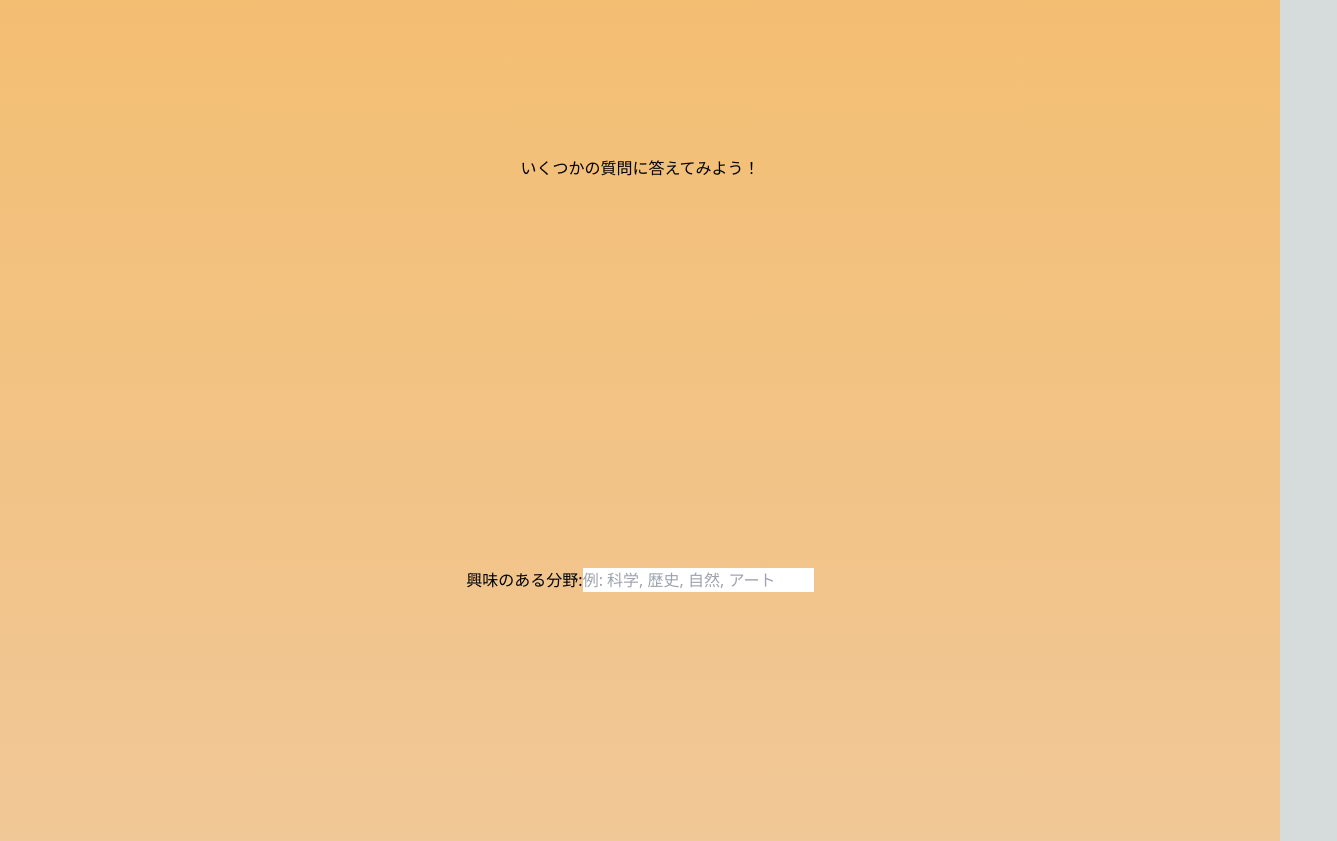
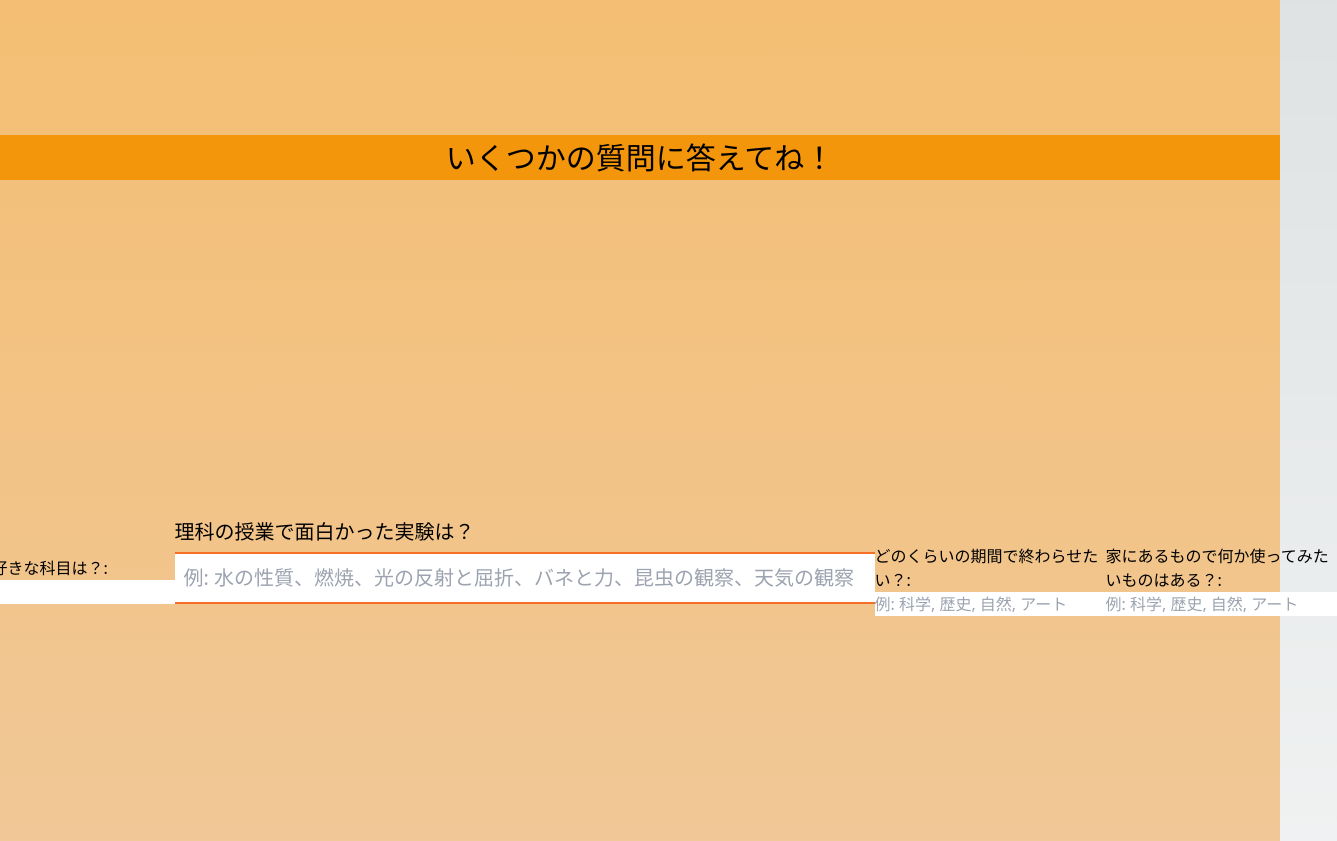
Before and after one commit to daiki0930/Deliverables1, a Next.js app: page /Research/MyPage in a window 1280 px wide. Shown: the part 420-1261 px from the top of the page, 1337 px wide, since content can reach past the window. Built offline with nearby package versions, Linux system fonts and the light colour scheme; no server answers.

Commit message:
質問項目追加

```diff
--- a/src/pages/Research/MyPage/index.jsx
+++ b/src/pages/Research/MyPage/index.jsx
@@ -79,8 +79,8 @@ const Home = () => {
     }
     return (
         <div className={ styles.background_home }>
-            <div style ={{position: 'absolute', top: 20, width: '60%', textAlign: 'center', background: 'white'}}>
-                <p style={{ fontSize: '60px', fontWeight: 'bold', color: '#ea9917'}}>
+            <div style ={{ position: 'absolute', top: 20, width: '75%', textAlign: 'center', backgroundColor: '#ffffff'}}>
+                <p style={{ fontSize: '60px', fontWeight: 'bold', color: '#ea9917' }}>
                     AIと一緒に自由研究テーマを決めよう!
                 </p>
             </div>
@@ -89,14 +89,41 @@ const Home = () => {
             onClick={handleLogout}
             className={styles.button_LogOut}>ログアウト
             </button>
-
-
-
-            <p style ={{ position: 'absolute', bottom: '200px', }}>
-                いくつかの質問に答えてみよう！
+            <div style={{ position: 'absolute', bottom: '200px', width: '100%', textAlign: 'center', backgroundColor: '#f3960b'}}>
+            <p style ={{ fontSize: '30px', color: 'black'}}>
+                いくつかの質問に答えてね！
             </p>
+            </div>
             <label>
-          興味のある分野:
+                学校で好きな科目は？:
+                <input
+                type="text"
+                value={interests}
+                onChange={(e) => setInterests(e.target.value)}
+                // className={styles.question_input}
+                />
+            </label>
+            <label style={{ fontSize: '20px'}}>
+                理科の授業で面白かった実験は？
+                <input
+                type="text"
+                value={interests}
+                onChange={(e) => setInterests(e.target.value)}
+                placeholder="例: 水の性質、燃焼、光の反射と屈折、バネと力、昆虫の観察、天気の観察"
+                className={styles.question_input}
+                />
+            </label>
+            <label>
+                どのくらいの期間で終わらせたい？:
+                <input
+                type="text"
+                value={interests}
+                onChange={(e) => setInterests(e.target.value)}
+                placeholder="例: 科学, 歴史, 自然, アート"
+                />
+            </label>
+            <label>
+                家にあるもので何か使ってみたいものはある？:
                 <input
                 type="text"
                 value={interests}
--- a/src/styles/Login.module.css
+++ b/src/styles/Login.module.css
@@ -96,5 +96,17 @@
     justify-content: center;
     align-items: center;
     height: 2000px;
+    flex-Direction: 'column';
     background: linear-gradient(to bottom,  #f5ba61, #eecfb6)
+    /* background: linear-gradient(to bottom,  #f3960b, #ffffff) */
 }
+
+.question_input {
+    width: 700px;
+    padding: 9px;
+    margin-top: 5px;
+    margin-bottom: 40px;
+    border-top: 2px solid #f56f27;
+    border-bottom: 2px solid #f56f27;
+    outline: none;
+}
```
Lines whose indentation alone changed are shown as unchanged.
